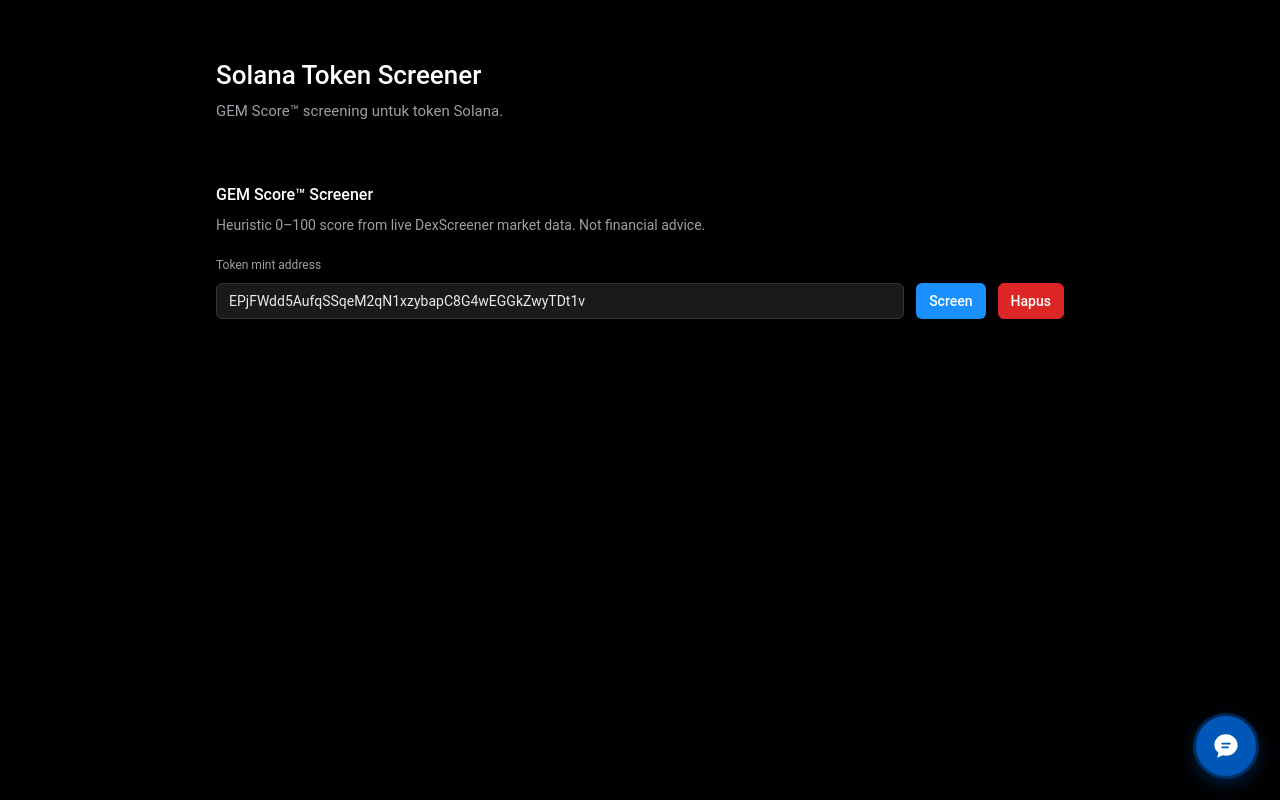
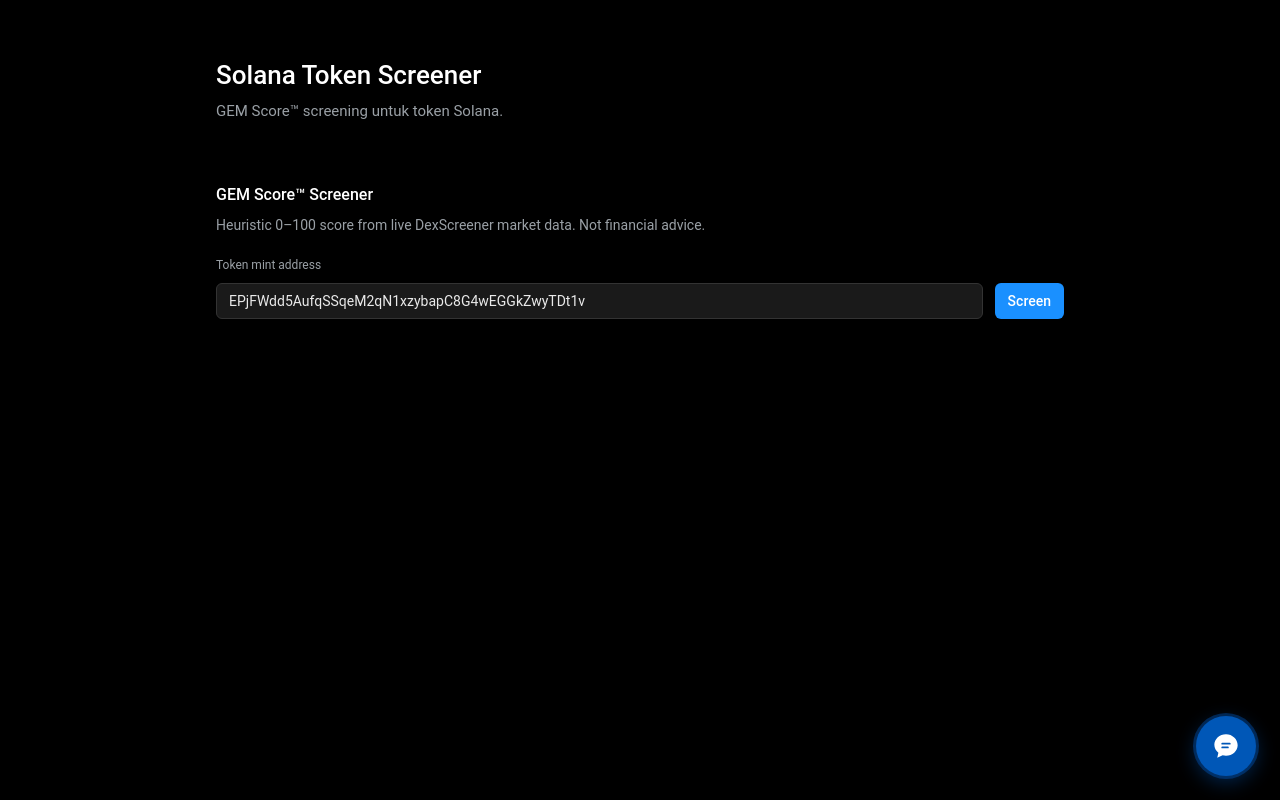
Before and after one commit to MohammadWildanAzamZami/Crypto-Sniper, a Vue app in the folder web/frontend/: page / in a window 1280 px wide. Built offline with nearby package versions, Linux system fonts and the light colour scheme.

Commit message:
Pindahkan tombol Hapus ke samping tombol Buy via Trojan

```diff
--- a/web/frontend/src/components/ScreenerPanel.vue
+++ b/web/frontend/src/components/ScreenerPanel.vue
@@ -132,7 +132,6 @@
         @submit="screen"
       />
       <AppButton type="submit" :loading="loading">Screen</AppButton>
-      <button type="button" class="btn-del" @click="clearResult">Hapus</button>
     </form>
 
     <p v-if="error" class="panel__error" role="alert">{{ error }}</p>
@@ -231,6 +230,7 @@
         <button type="button" class="link link--buy" @click="buyViaTrojan">
           🤖 Buy via Trojan
         </button>
+        <button type="button" class="btn-del" @click="clearResult">Hapus</button>
       </div>
       <p v-if="buyHint" class="panel__note" role="status">{{ buyHint }}</p>
 
```
